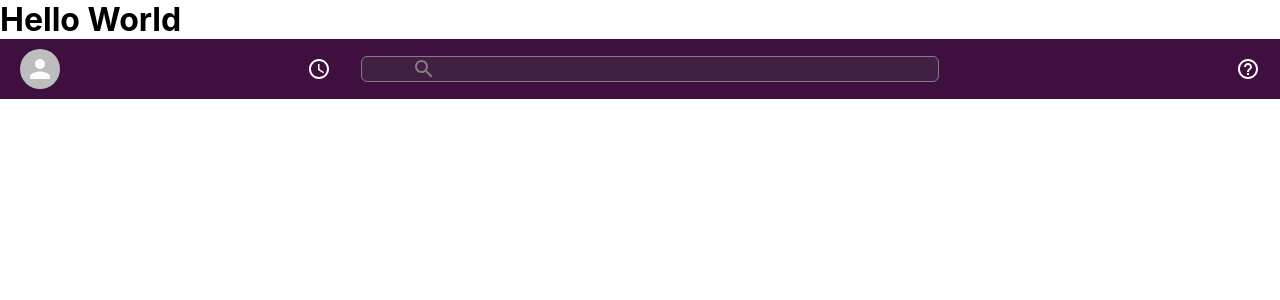
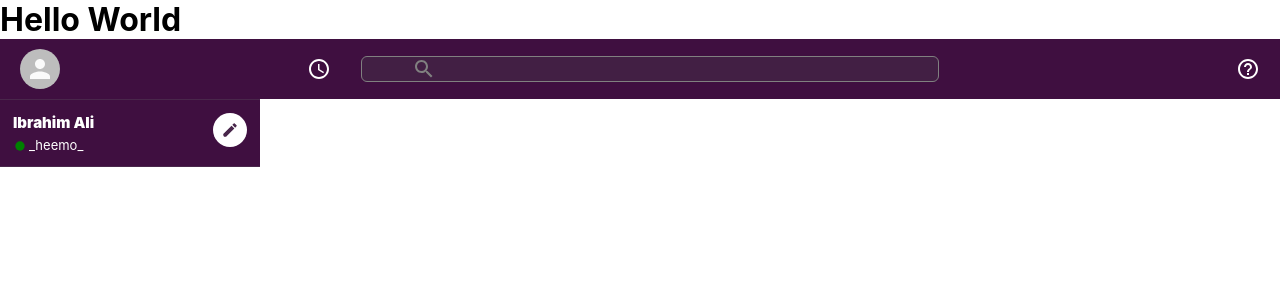
Before and after one commit to ibouelezz/slack-clone, a React (Create React App) app: page / in a window 1280 px wide. Shown: the top 300 px of the page. Built offline with nearby package versions, Linux system fonts and the light colour scheme.

Commit message:
add sidebar component and style it

```diff
--- a/src/App.js
+++ b/src/App.js
@@ -1,6 +1,7 @@
 import "./App.css";
 import React from "react";
 import Header from "./Header";
+import Sidebar from "./Sidebar";
 
 function App() {
   return (
@@ -9,8 +10,13 @@ function App() {
 
       {/* Header */}
       <Header />
-      {/* Sidebar */}
-      {/* React-Router -> Chat screen */}
+
+      <div className="app__body">
+        {/* Sidebar */}
+        <Sidebar />
+
+        {/* React-Router -> Chat screen */}
+      </div>
     </div>
   );
 }
--- /dev/null
+++ b/src/Sidebar.css
@@ -0,0 +1,45 @@
+.sidebar {
+  color: white;
+  background-color: var(--slack-color);
+  border-top: 1px solid #49274b;
+  max-width: 260px;
+}
+
+.sidebar__header {
+  display: flex;
+  border-bottom: 1px solid #49274b;
+  padding-bottom: 10px;
+  padding: 13px;
+}
+
+.sidebar__header > .MuiSvgIcon-root {
+  padding: 8px;
+  color: #49274b;
+  font-size: 18px;
+  background-color: white;
+  border-radius: 999px;
+}
+
+.sidebar__info {
+  flex: 1;
+}
+
+.sidebar__info > h2 {
+  font-size: 15px;
+  font-weight: 900;
+  margin-bottom: 5px;
+}
+
+.sidebar__info > h3 {
+  display: flex;
+  align-items: center;
+  font-size: 13px;
+  font-weight: 400;
+}
+
+.sidebar__info > h3 > .MuiSvgIcon-root {
+  font-size: 14px;
+  margin-top: 1px;
+  margin-right: 2px;
+  color: green;
+}
--- /dev/null
+++ b/src/Sidebar.js
@@ -0,0 +1,25 @@
+import "./Sidebar.css";
+import React from "react";
+import SidebarOption from "./SidebarOption";
+import FiberManualRecordIcon from "@material-ui/icons/FiberManualRecord";
+import CreateIcon from "@material-ui/icons/Create";
+
+function Sidebar() {
+  return (
+    <div className="sidebar">
+      <div className="sidebar__header">
+        <div className="sidebar__info">
+          <h2>Ibrahim Ali</h2>
+          <h3>
+            <FiberManualRecordIcon />
+            _heemo_
+          </h3>
+        </div>
+        <CreateIcon />
+        <SidebarOption />
+      </div>
+    </div>
+  );
+}
+
+export default Sidebar;
--- /dev/null
+++ b/src/SidebarOption.js
@@ -0,0 +1,8 @@
+import "./SidebarOption.css";
+import React from "react";
+
+function SidebarOption() {
+  return <div></div>;
+}
+
+export default SidebarOption;
```
Also changed, not shown: src/SidebarOption.css (added), 1 other file (tests, documents, lock files or other folders).
